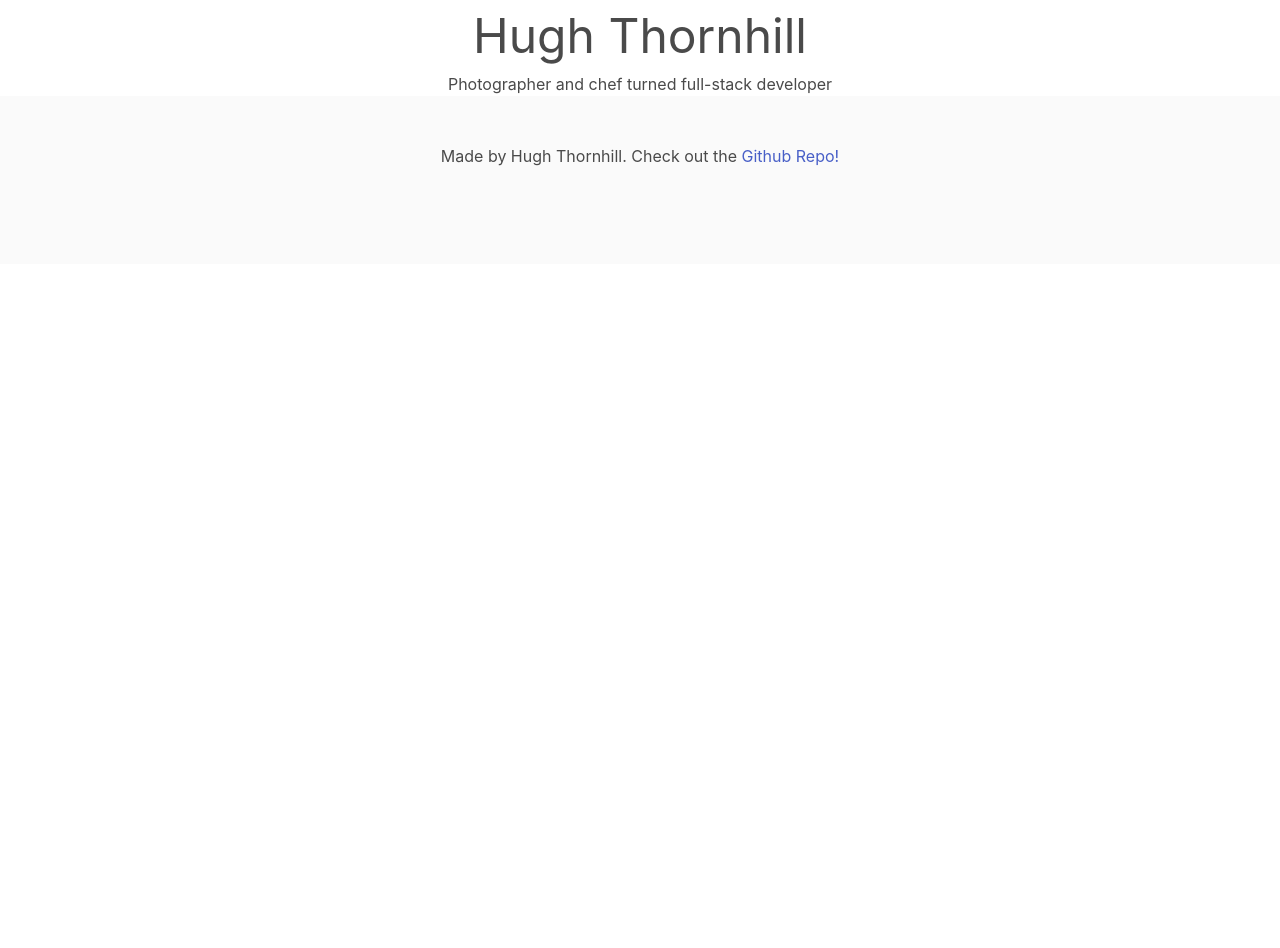
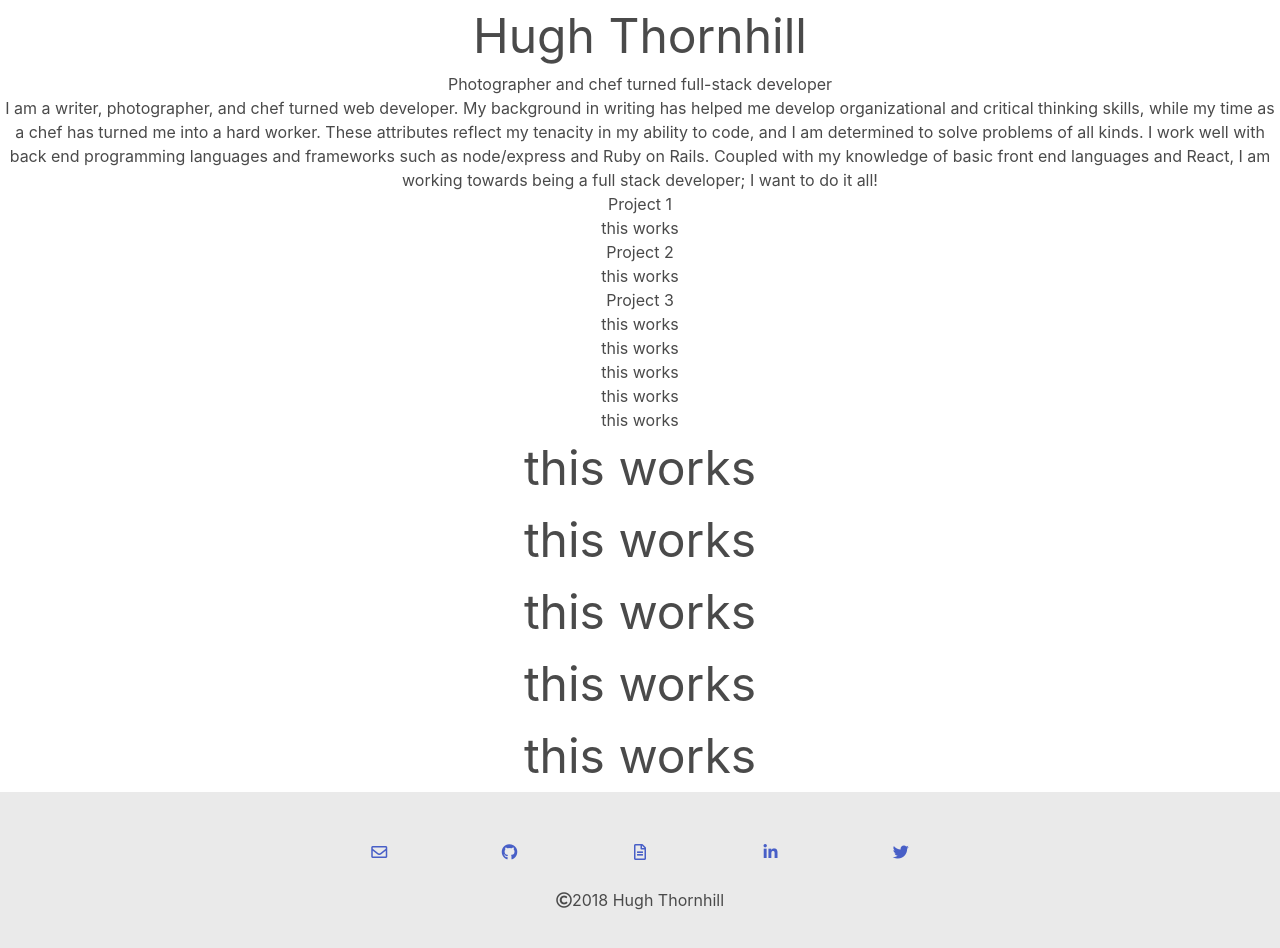
Before and after one commit to hughthorn/portfolio-web-dev, a React (Create React App) app in the folder client/: page / in a window 1280 px wide. Shown: the top 948 px of the page. Before the commit the page ends 800 px from the top, so only its background shows below. Built offline with nearby package versions, Linux system fonts and the light colour scheme.

Commit message:
Initial components set up

```diff
--- a/client/public/index.html
+++ b/client/public/index.html
@@ -3,6 +3,7 @@
   <head>
     <meta charset="utf-8">
     <meta name="viewport" content="width=device-width, initial-scale=1, shrink-to-fit=no">
+    <link rel="stylesheet" href="https://use.fontawesome.com/releases/v5.0.12/css/all.css" integrity="sha384-G0fIWCsCzJIMAVNQPfjH08cyYaUtMwjJwqiRKxxE/rx96Uroj1BtIQ6MLJuheaO9" crossorigin="anonymous">
     <meta name="theme-color" content="#000000">
     <!--
       manifest.json provides metadata used when your web app is added to the
@@ -19,11 +20,10 @@
       work correctly both with client-side routing and a non-root public URL.
       Learn how to configure a non-root public URL by running `npm run build`.
     -->
-    <title>React App</title>
+    <title>Hugh Thornhill Web Developer</title>
   </head>
   <body>
     <noscript>
-      You need to enable JavaScript to run this app.
     </noscript>
     <div id="root"></div>
     <!--
--- a/client/src/App.css
+++ b/client/src/App.css
@@ -26,3 +26,8 @@
   from { transform: rotate(0deg); }
   to { transform: rotate(360deg); }
 }
+
+footer {
+  background:rgba(214,213,213,0.5);
+  padding-bottom: 4rem;
+}
--- a/client/src/App.js
+++ b/client/src/App.js
@@ -2,6 +2,8 @@ import React, { Component } from 'react';
 import './App.css';
 import Header from './partials/Header';
 import Footer from './partials/Footer';
+import Summary from './components/Summary';
+import Projects from './components/Projects';
 import 'bulma/css/bulma.css';
 
 class App extends Component {
@@ -15,6 +17,8 @@ class App extends Component {
     return (
       <div className="App">
         <Header />
+        <Summary />
+        <Projects />
         <Footer />
       </div>
     );
--- /dev/null
+++ b/client/src/components/Contact.jsx
@@ -0,0 +1,47 @@
+import React, { Component } from 'react';
+
+class Contact extends Component {
+  render() {
+    return (
+      <div>
+          <br />
+          <br />
+          <address>
+            <div className="columns">
+            <div className="column is-one-quarter">
+            </div>
+              <div className="column" id ="icon">
+                <a href="mailto:hlowerthornhill@gmail.com">
+                  <i class="far fa-envelope"></i>
+                </a>
+              </div>
+              <div className="column" id ="icon">
+                <a href="https://github.com/hughthorn">
+                  <i class="fab fa-github"></i>
+                </a>
+              </div>
+              <div className="column" id ="icon">
+                <a href="https://resume.creddle.io/resume/5wwgbw1guaa">
+                  <i class="far fa-file-alt"></i>
+                </a>
+              </div>
+              <div className="column" id ="icon">
+                <a href="https://www.linkedin.com/in/hughthornhill/">
+                  <i class="fab fa-linkedin-in"></i>
+                </a>
+              </div>
+              <div className="column" id ="icon">
+                <a href="https://twitter.com/hugh_thornhill">
+                  <i class="fab fa-twitter"></i>
+                </a>
+              </div>
+              <div className="column is-one-quarter">
+              </div>
+            </div>
+          </address>
+      </div>
+    )
+  }
+}
+
+export default Contact;
--- /dev/null
+++ b/client/src/components/Projects.jsx
@@ -0,0 +1,27 @@
+import React, { Component } from 'react';
+
+class Projects extends Component {
+  render() {
+    return (
+      <div>
+        <p>Project 1</p>
+        <p>this works</p>
+        <p>Project 2</p>
+        <p>this works</p>
+        <p>Project 3</p>
+        <p>this works</p>
+        <p>this works</p>
+        <p>this works</p>
+        <p>this works</p>
+        <p>this works</p>
+        <p className="is-size-1">this works</p>
+        <p className="is-size-1">this works</p>
+        <p className="is-size-1">this works</p>
+        <p className="is-size-1">this works</p>
+        <p className="is-size-1">this works</p>
+      </div>
+    )
+  }
+}
+
+export default Projects;
--- /dev/null
+++ b/client/src/components/Summary.jsx
@@ -0,0 +1,24 @@
+import React, { Component } from 'react';
+
+class Summary extends Component {
+  render() {
+    return (
+      <div>
+        <p>
+        I am a writer, photographer, and chef turned web developer.
+        My background in writing has helped me develop organizational
+        and critical thinking skills, while my time as a chef has
+        turned me into a hard worker. These attributes reflect my
+        tenacity in my ability to code, and I am determined to solve
+        problems of all kinds. I work well with back end programming
+        languages and frameworks such as node/express and Ruby on Rails.
+        Coupled with my knowledge of basic front end languages and
+        React, I am working towards being a full stack developer; I
+        want to do it all!
+        </p>
+      </div>
+    )
+  }
+}
+
+export default Summary;
--- a/client/src/partials/Footer.jsx
+++ b/client/src/partials/Footer.jsx
@@ -1,10 +1,14 @@
 import React from 'react';
+import Contact from '../components/Contact';
 
 function Footer(){
   return(
     <div>
-      <footer className="footer">
-        Made by Hugh Thornhill. Check out the <a href="https://github.com/hughthorn/portfolio-web-dev" rel="noopener noreferrer" target="_blank">Github Repo!</a> <i className="fab fa-github"></i>
+      <footer>
+        <Contact />
+        <br />
+        <i class="far fa-copyright"></i>
+        2018 Hugh Thornhill
       </footer>
     </div>
   )
```
Also changed, not shown: 1 other file (tests, documents, lock files or other folders).
